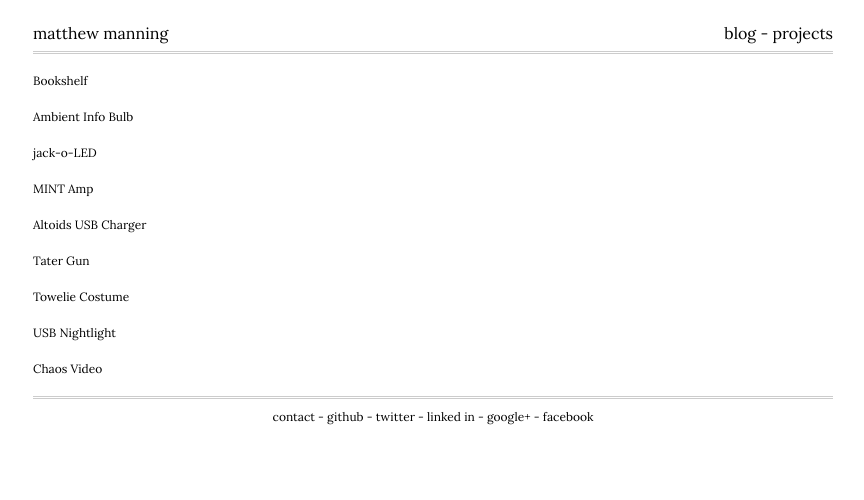
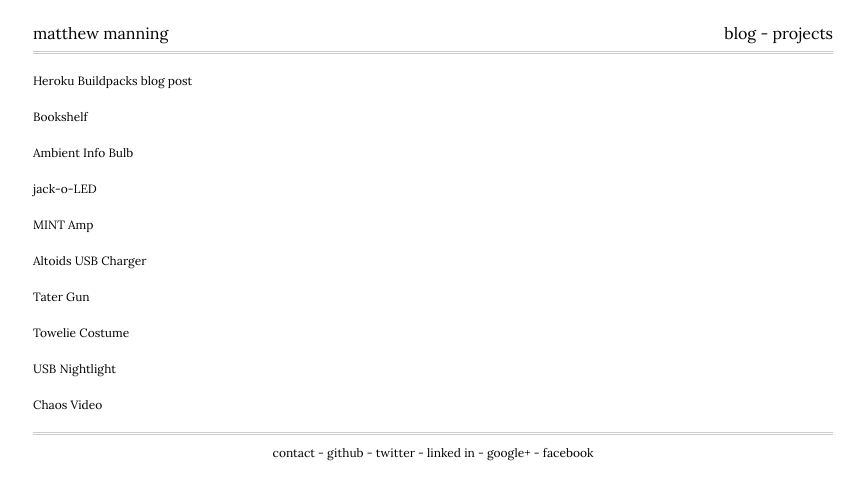
Before and after one commit to mattmanning/mattmanning.github.com, a Jekyll site: the page built from projects/index.md, in a window 1280 px wide. Shown: the top 500 px of the page, without its empty margins (207-1071 px from the left). Built offline with Jekyll 4.4.1, drawn with Linux system fonts in a browser that asks for light colours; Markdown is read by kramdown in place of the engine named in the settings.

Commit message:
Add buildpacks blog post to list of projects.

```diff
--- a/projects/index.md
+++ b/projects/index.md
@@ -2,6 +2,8 @@
 layout: projects
 title: projects - home
 ---
+
+[Heroku Buildpacks](http://blog.heroku.com/archives/2012/7/17/buildpacks/) blog post
 
 [Bookshelf](bookshelf.html)
 
```
